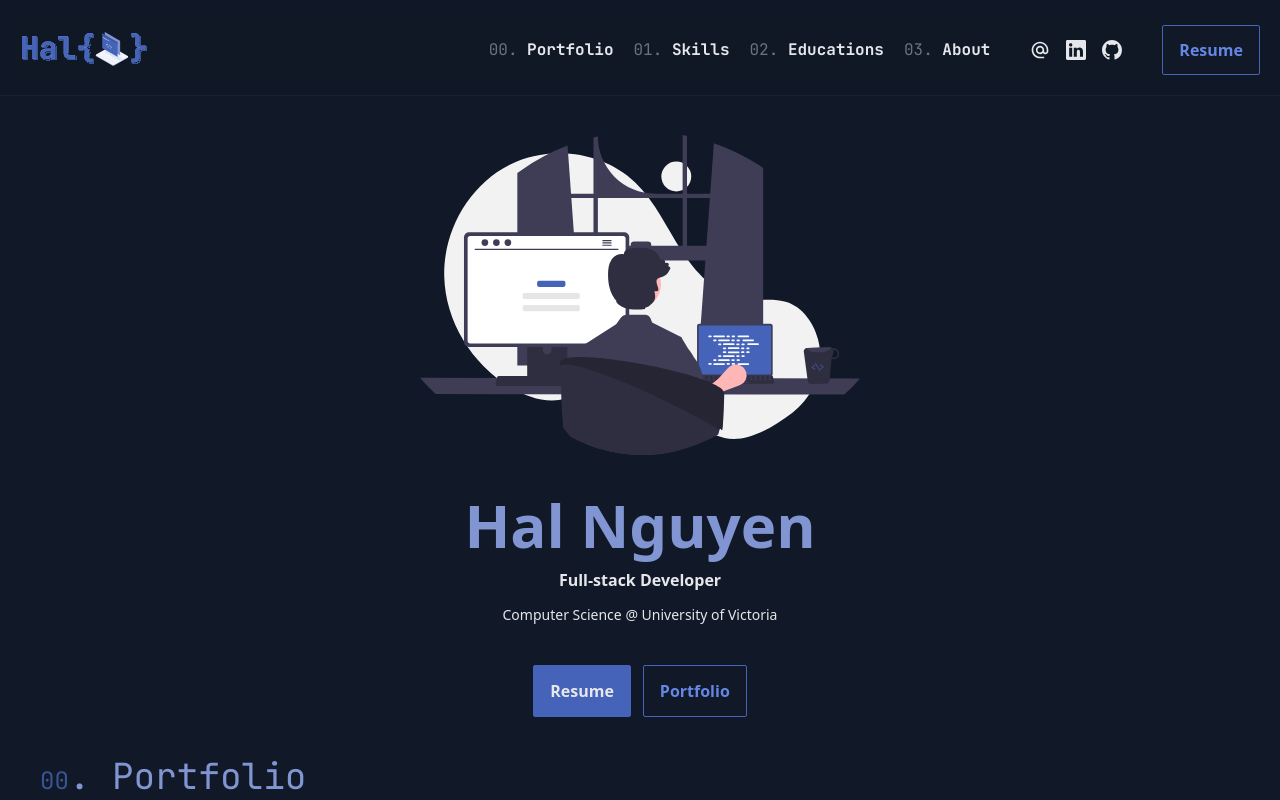
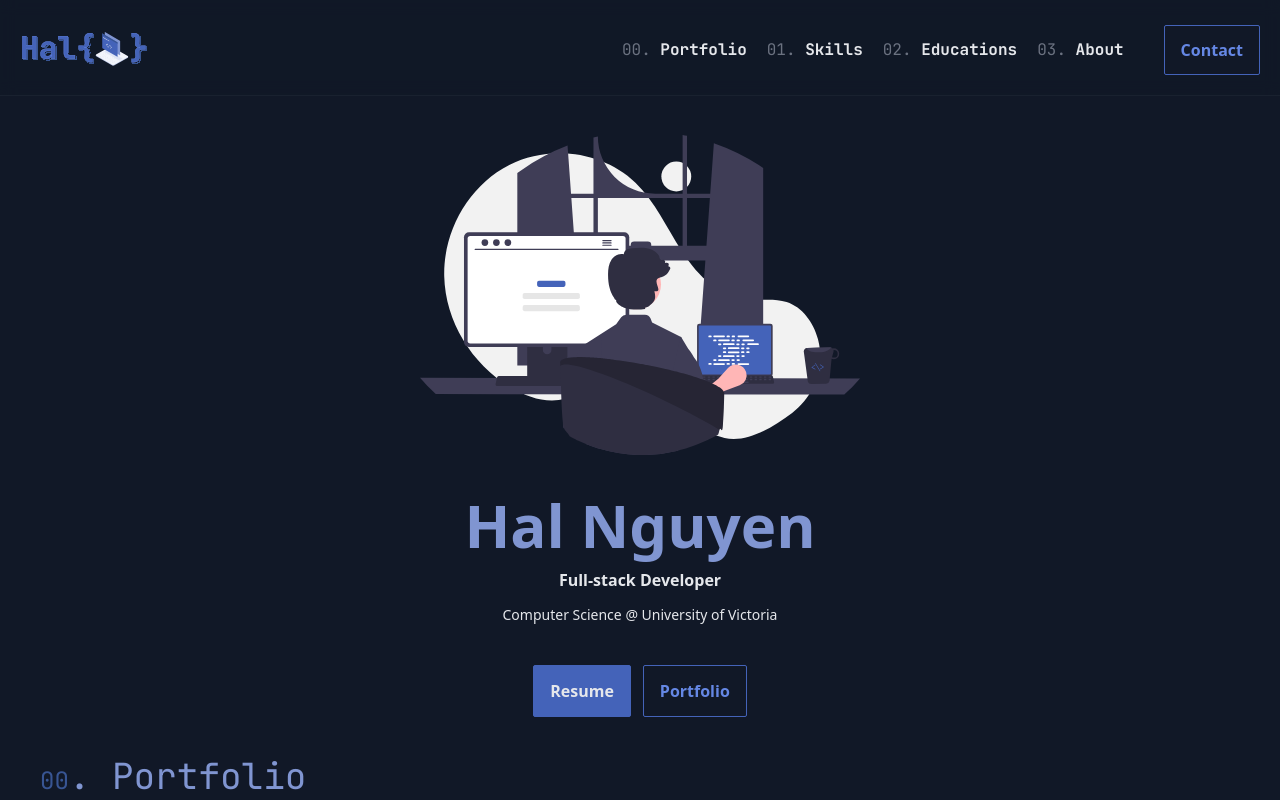
Before and after one commit to hn275/portfolio, a React (Vite) app: page / in a window 1280 px wide. Shown: the top 800 px of the page. Built offline with nearby package versions, Linux system fonts and the light colour scheme.

Commit message:
fix: copy link after form

```diff
--- a/src/App.tsx
+++ b/src/App.tsx
@@ -176,9 +176,16 @@ function App() {
             .
           </p>
 
+          <ContactForm id="contact" formprops={contactMeProps} />
+
+          <div className="relative">
+            <hr className="border-[1px] border-gray-300/30 w-24" />
+            <p className="absolute top-1/2 left-1/2 -translate-x-1/2 -translate-y-1/2 bg-gray-900">
+              Or
+            </p>
+          </div>
+
           <ContactMe onAlert={onAlert} />
-
-          <ContactForm formprops={contactMeProps} />
 
           <p className="text-sm text-gray-600">Happy recruiting.</p>
         </section>
--- a/src/components/Nav/Nav.tsx
+++ b/src/components/Nav/Nav.tsx
@@ -1,12 +1,10 @@
 import cx from "classnames";
 import Logo from "assets/logo.svg";
 import { CgMenuLeft } from "react-icons/cg";
-import { BsChevronLeft, BsGithub, BsLinkedin } from "react-icons/bs";
+import { BsChevronLeft } from "react-icons/bs";
 import { useToggle } from "hooks";
 import { AnimatePresence, motion } from "framer-motion";
 import shortid from "shortid";
-import { LINKS } from "assets/content";
-import { MdAlternateEmail } from "react-icons/md";
 
 interface Props {}
 
@@ -22,27 +20,6 @@ export function Nav({}: Props) {
     },
     { key: shortid.generate(), text: "Educations", href: "#educations" },
     { key: shortid.generate(), text: "About", href: "#about" },
-  ];
-
-  const socials = [
-    {
-      key: shortid.generate(),
-      icon: <MdAlternateEmail />,
-      text: "Email",
-      href: LINKS.email,
-    },
-    {
-      key: shortid.generate(),
-      icon: <BsLinkedin />,
-      text: "LinkedIn",
-      href: LINKS.linkedin,
-    },
-    {
-      key: shortid.generate(),
-      icon: <BsGithub />,
-      text: "Github",
-      href: LINKS.github,
-    },
   ];
 
   return (
@@ -133,22 +110,9 @@ export function Nav({}: Props) {
               ))}
             </ul>
 
-            <ul className="w-full flex justify-center items-end gap-4 grow lg:w-max">
-              {socials.map(({ text, key, icon, href }) => (
-                <li key={key}>
-                  <a
-                    href={href}
-                    aria-label={text}
-                    target="_blank"
-                    className="text-xl lg:text-md hover:text-brand-200 transition-all duration-200"
-                  >
-                    {icon}
-                  </a>
-                </li>
-              ))}
-            </ul>
-
-            <button className="btn btn-outline">Resume</button>
+            <a className="btn btn-outline" href="#contact">
+              Contact
+            </a>
           </div>
         </div>
       </nav>
```
